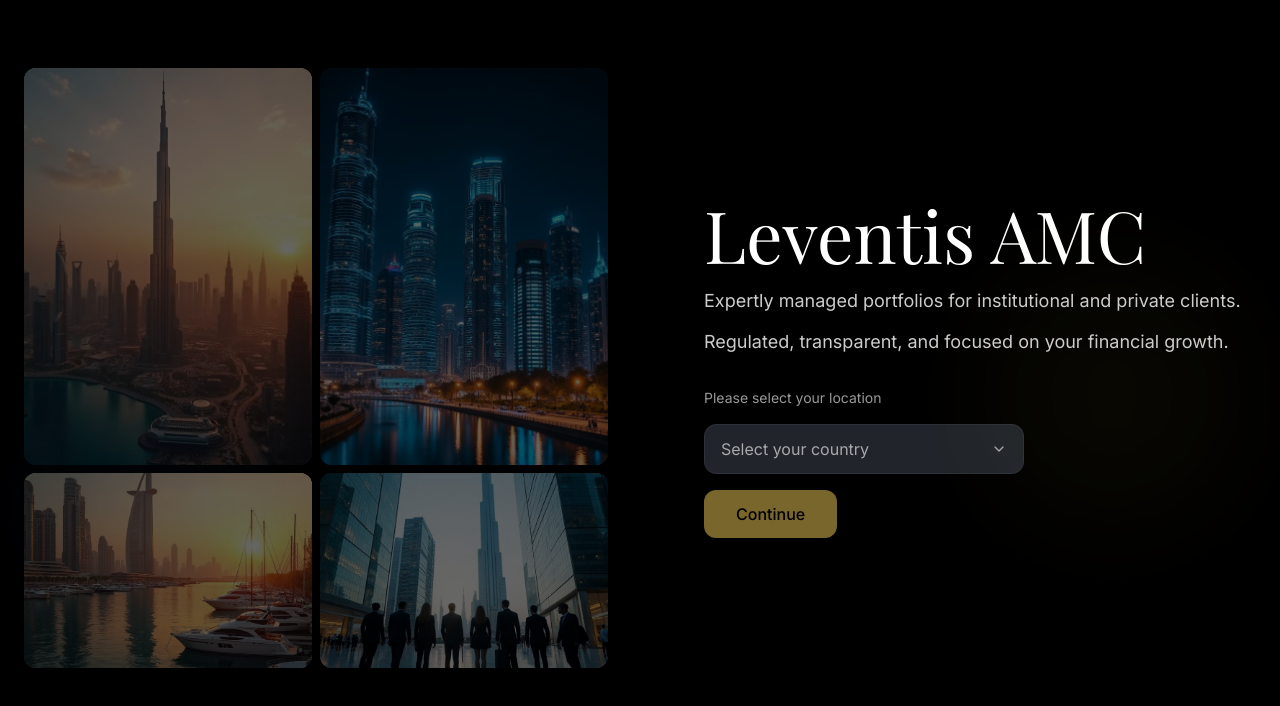
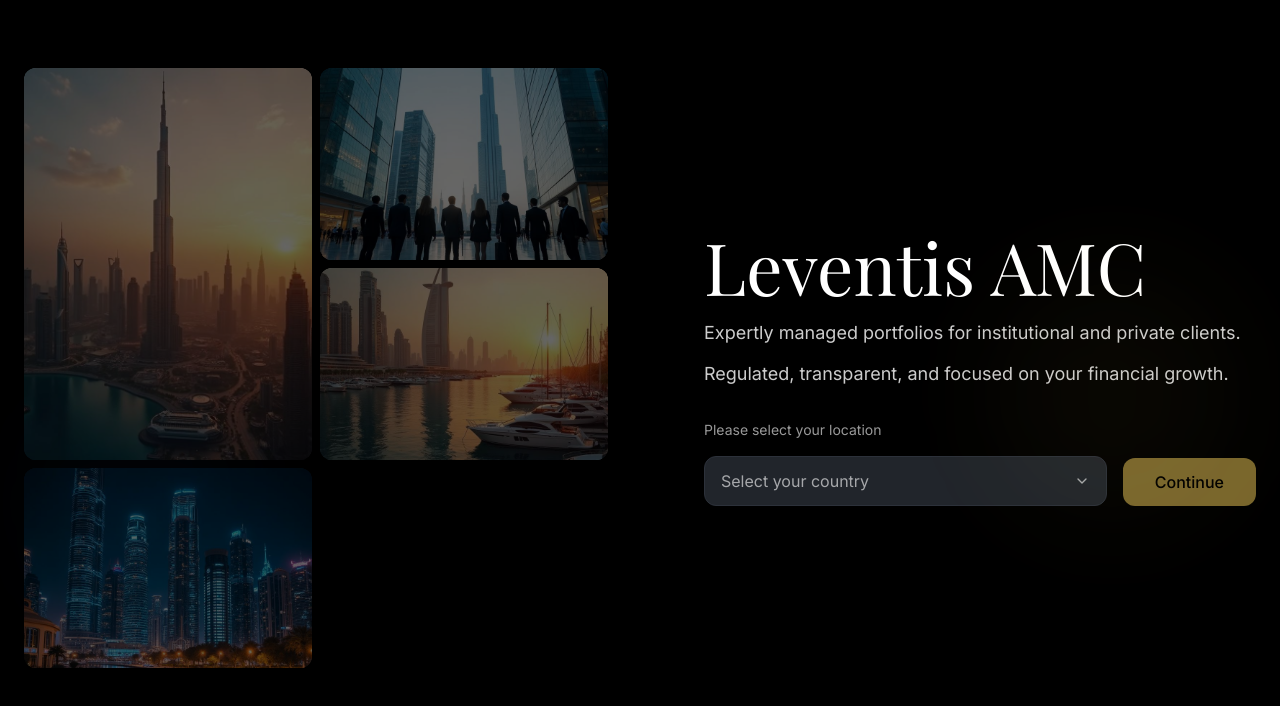
Before and after one commit to 2on4/dubai-gateway-welcome, a React (Vite) app: page / in a window 1280 px wide. Shown: the top 706 px of the page. Built offline with nearby package versions, Linux system fonts and the light colour scheme.

Commit message:
Fix: Swap images and reposition button
Swaps the tall and short images in the right-hand column and moves the "Continue" button to the right of the "Select your country" dropdown.

```diff
--- a/src/components/LocationSelector.tsx
+++ b/src/components/LocationSelector.tsx
@@ -30,9 +30,11 @@ export const LocationSelector = ({ selectedCountry, onCountrySelect, onSubmit }:
     <div className="space-y-4">
       <p className="text-white/60 text-sm">Please select your location</p>
 
+      <div className="flex gap-4 items-end">
+        <div className="flex-1">
           <DropdownMenu>
             <DropdownMenuTrigger asChild>
-          <button className="w-full max-w-xs bg-secondary border border-border rounded-lg px-4 py-3 text-left text-white flex items-center justify-between hover:bg-secondary/80 transition-colors">
+              <button className="w-full bg-secondary border border-border rounded-lg px-4 py-3 text-left text-white flex items-center justify-between hover:bg-secondary/80 transition-colors">
                 <span className={selectedCountry ? "text-white" : "text-white/60"}>
                   {selectedCountry || "Select your country"}
                 </span>
@@ -54,6 +56,7 @@ export const LocationSelector = ({ selectedCountry, onCountrySelect, onSubmit }:
               ))}
             </DropdownMenuContent>
           </DropdownMenu>
+        </div>
 
         <button
           onClick={onSubmit}
@@ -63,5 +66,6 @@ export const LocationSelector = ({ selectedCountry, onCountrySelect, onSubmit }:
           Continue
         </button>
       </div>
+    </div>
   );
 };
--- a/src/pages/Index.tsx
+++ b/src/pages/Index.tsx
@@ -55,12 +55,12 @@ const Index = () => {
                 <div className="absolute inset-0 bg-gradient-to-br from-primary/20 to-transparent opacity-0 group-hover:opacity-100 transition-opacity duration-500 z-20"></div>
               </div>
 
-              {/* Right column - large top image */}
-              <div className="row-span-2 relative overflow-hidden rounded-lg group cursor-pointer">
+              {/* Right column - small top image */}
+              <div className="relative overflow-hidden rounded-lg group cursor-pointer">
                 <div className="absolute inset-0 bg-black/60 z-10 group-hover:bg-black/40 transition-all duration-500"></div>
                 <img
-                  src={images[1].src}
-                  alt={images[1].alt}
+                  src={images[3].src}
+                  alt={images[3].alt}
                   className="w-full h-full object-cover transition-transform duration-700 group-hover:scale-110"
                 />
                 <div className="absolute inset-0 bg-gradient-to-br from-primary/20 to-transparent opacity-0 group-hover:opacity-100 transition-opacity duration-500 z-20"></div>
@@ -77,12 +77,12 @@ const Index = () => {
                 <div className="absolute inset-0 bg-gradient-to-br from-primary/20 to-transparent opacity-0 group-hover:opacity-100 transition-opacity duration-500 z-20"></div>
               </div>
 
-              {/* Right column - small bottom image */}
-              <div className="relative overflow-hidden rounded-lg group cursor-pointer">
+              {/* Right column - large bottom image */}
+              <div className="row-span-2 relative overflow-hidden rounded-lg group cursor-pointer">
                 <div className="absolute inset-0 bg-black/60 z-10 group-hover:bg-black/40 transition-all duration-500"></div>
                 <img
-                  src={images[3].src}
-                  alt={images[3].alt}
+                  src={images[1].src}
+                  alt={images[1].alt}
                   className="w-full h-full object-cover transition-transform duration-700 group-hover:scale-110"
                 />
                 <div className="absolute inset-0 bg-gradient-to-br from-primary/20 to-transparent opacity-0 group-hover:opacity-100 transition-opacity duration-500 z-20"></div>
```
Lines whose indentation alone changed are shown as unchanged.
